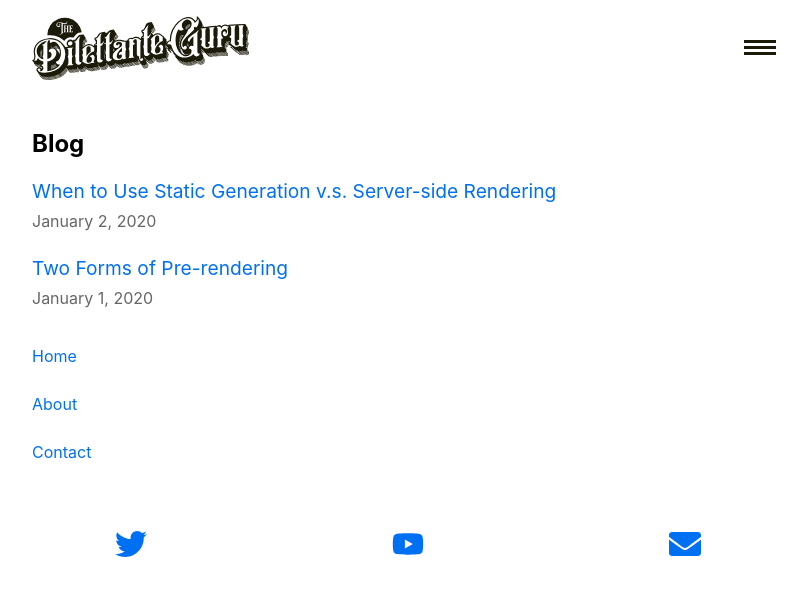
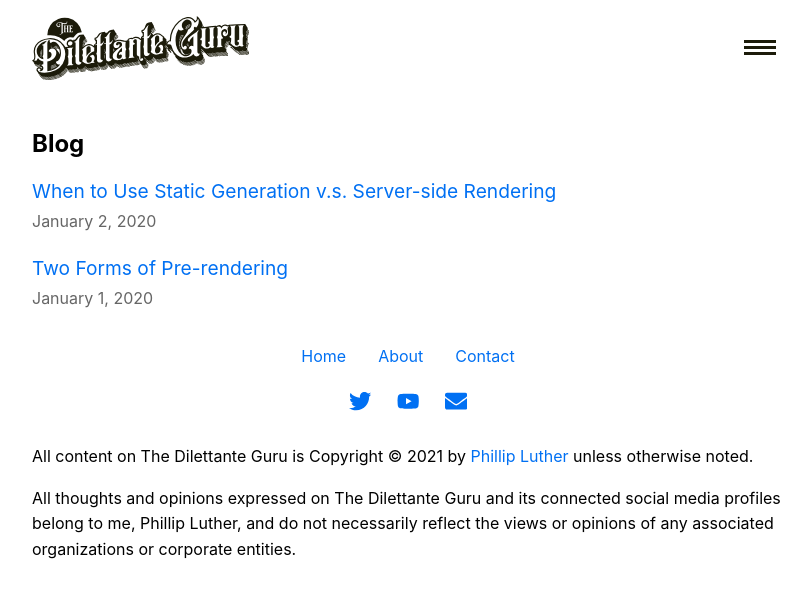
Before and after one commit to phillipluther/code-audio-gatsby-orphan, a Next.js app: page / in a window 1280 px wide. Shown: the top 598 px of the page, without its empty margins (232-1043 px from the left). Built offline with nearby package versions, Linux system fonts and the light colour scheme.

Commit message:
Add footer content

```diff
--- a/components/layout/layout.module.css
+++ b/components/layout/layout.module.css
@@ -112,32 +112,53 @@
 .navList,
 .social {
   list-style: none;
-}
-
-.navList {
   padding: 0;
   margin: 0;
 }
 
 .social {
+  display: flex;
+}
+
+.social a,
+.listItem a {
+  display: block;
+  line-height: 48px;
+  white-space: nowrap;
+}
+
+.social a {
+  text-align: center;
+  width: 48px;
+}
+
+.headerSocial {
   width: 100%;
   margin: 24px auto 0;
   padding: 24px 10% 0;
   border-top: 1px solid #fff;
-  display: flex;
   justify-content: space-between;
 }
 
-.social a {
-  width: 48px;
-  text-align: center;
+.headerSocial a {
   font-size: 2rem;
 }
 
-.listItem a {
-  display: block;
-  line-height: 3rem;
-  white-space: nowrap;
+.footerNav .navList {
+  display: flex;
+}
+
+.footerNav .navList,
+.footerSocial {
+  justify-content: center;
+}
+
+.footerNav a {
+  padding: 0 16px;
+}
+
+.footerSocial a {
+  font-size: 1.4rem;
 }
 
 @media screen and (min-width: 640px) {
--- a/components/layout/layout.tsx
+++ b/components/layout/layout.tsx
@@ -76,6 +76,13 @@ const SocialLinks = ({ className }: {
   </ul>
 );
 
+function getCopyrightDateString() {
+  const startYear = 2021;
+  const currentYear = new Date().getFullYear();
+
+  return startYear === currentYear ? startYear.toString() : `${startYear}-${currentYear}`;
+}
+
 export default function Layout({ children, home }: {
   children: React.ReactNode,
   home?: boolean,
@@ -149,7 +156,7 @@ export default function Layout({ children, home }: {
               </button>
 
               <NavLinks />
-              <SocialLinks />
+              <SocialLinks className={styles.headerSocial} />
             </AnimatedDialogContent>
           </AnimatedDialogOverlay>
         ))}
@@ -161,9 +168,25 @@ export default function Layout({ children, home }: {
         <VisuallyHidden as="h2">Supplemental Information</VisuallyHidden>
 
         <section>
-          <VisuallyHidden as="h3">Navigation</VisuallyHidden>
-          <NavLinks />
-          <SocialLinks />
+          <VisuallyHidden as="h3">Footer Navigation</VisuallyHidden>
+          <NavLinks className={styles.footerNav} />
+          <SocialLinks className={styles.footerSocial} />
+        </section>
+
+        <section>
+          <VisuallyHidden as="h3">Copyright Information and Disclaimers</VisuallyHidden>
+          <p>
+            All content on The Dilettante Guru is Copyright &copy;
+            {` ${getCopyrightDateString()} `}
+            by <a href="https://phillipluther.com">Phillip Luther</a> unless otherwise noted.
+          </p>
+
+          <p>
+            All thoughts and opinions expressed on The Dilettante Guru and its connected
+            social media profiles belong to me, Phillip Luther, and do not necessarily
+            reflect the views or opinions of any associated organizations or corporate
+            entities.
+          </p>
         </section>
       </footer>
     </div>
```
